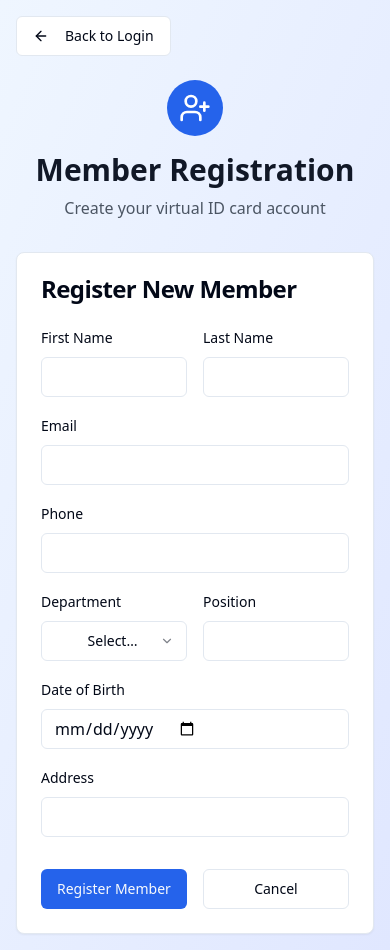
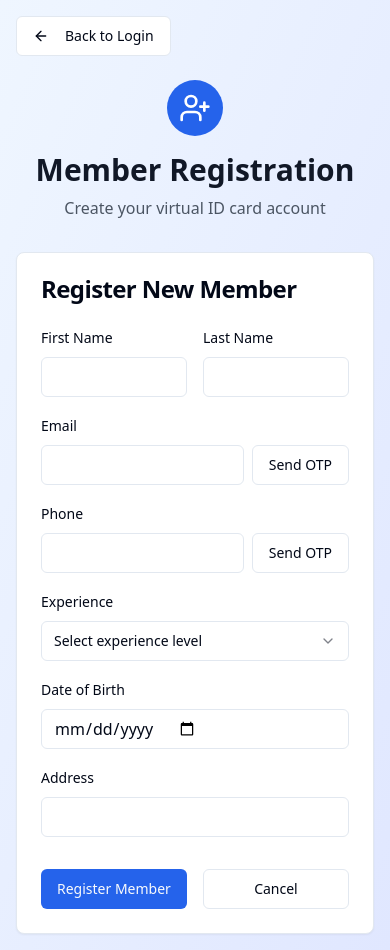
Before and after one commit to derek923563/virtual-id-nexus, a React (Vite) app: page / in a window 390 px wide. Both pictures are taken after a click on the button "Register as Member". Built offline with nearby package versions, Linux system fonts and the light colour scheme.

Commit message:
Refactor: Implement OTP verification and experience field
- Added OTP verification for email and phone during registration.
- Removed department and position fields.
- Added experience field with a dropdown menu.

```diff
--- a/src/components/MemberRegistrationForm.tsx
+++ b/src/components/MemberRegistrationForm.tsx
@@ -7,6 +7,7 @@ import { Input } from '@/components/ui/input';
 import { Label } from '@/components/ui/label';
 import { Select, SelectContent, SelectItem, SelectTrigger, SelectValue } from '@/components/ui/select';
 import { Card, CardContent, CardHeader, CardTitle } from '@/components/ui/card';
+import { InputOTP, InputOTPGroup, InputOTPSlot } from '@/components/ui/input-otp';
 import { toast } from '@/hooks/use-toast';
 
 interface MemberRegistrationFormProps {
@@ -25,15 +26,111 @@ const MemberRegistrationForm: React.FC<MemberRegistrationFormProps> = ({
     lastName: member?.lastName || '',
     email: member?.email || '',
     phone: member?.phone || '',
-    department: member?.department || '',
-    position: member?.position || '',
+    experience: member?.experience || '',
     dateOfBirth: member?.dateOfBirth || '',
     address: member?.address || '',
     status: member?.status || 'active'
   });
 
+  const [emailOtp, setEmailOtp] = useState('');
+  const [phoneOtp, setPhoneOtp] = useState('');
+  const [emailVerified, setEmailVerified] = useState(!!member);
+  const [phoneVerified, setPhoneVerified] = useState(!!member);
+  const [emailOtpSent, setEmailOtpSent] = useState(false);
+  const [phoneOtpSent, setPhoneOtpSent] = useState(false);
+
+  const sendEmailOtp = () => {
+    if (!formData.email) {
+      toast({
+        title: "Error",
+        description: "Please enter your email first.",
+        variant: "destructive"
+      });
+      return;
+    }
+
+    // Simulate sending OTP
+    console.log('Sending email OTP to:', formData.email);
+    setEmailOtpSent(true);
+    toast({
+      title: "OTP Sent",
+      description: "Please check your email for the verification code.",
+    });
+  };
+
+  const sendPhoneOtp = () => {
+    if (!formData.phone) {
+      toast({
+        title: "Error",
+        description: "Please enter your phone number first.",
+        variant: "destructive"
+      });
+      return;
+    }
+
+    // Simulate sending OTP
+    console.log('Sending phone OTP to:', formData.phone);
+    setPhoneOtpSent(true);
+    toast({
+      title: "OTP Sent",
+      description: "Please check your phone for the verification code.",
+    });
+  };
+
+  const verifyEmailOtp = () => {
+    // Simulate OTP verification (in real app, this would call an API)
+    if (emailOtp === '123456') {
+      setEmailVerified(true);
+      toast({
+        title: "Email Verified",
+        description: "Your email has been successfully verified.",
+      });
+    } else {
+      toast({
+        title: "Invalid OTP",
+        description: "Please enter the correct OTP.",
+        variant: "destructive"
+      });
+    }
+  };
+
+  const verifyPhoneOtp = () => {
+    // Simulate OTP verification (in real app, this would call an API)
+    if (phoneOtp === '123456') {
+      setPhoneVerified(true);
+      toast({
+        title: "Phone Verified",
+        description: "Your phone number has been successfully verified.",
+      });
+    } else {
+      toast({
+        title: "Invalid OTP",
+        description: "Please enter the correct OTP.",
+        variant: "destructive"
+      });
+    }
+  };
+
   const handleSubmit = (e: React.FormEvent) => {
     e.preventDefault();
+
+    if (!emailVerified) {
+      toast({
+        title: "Email Not Verified",
+        description: "Please verify your email before submitting.",
+        variant: "destructive"
+      });
+      return;
+    }
+
+    if (!phoneVerified) {
+      toast({
+        title: "Phone Not Verified",
+        description: "Please verify your phone number before submitting.",
+        variant: "destructive"
+      });
+      return;
+    }
 
     const newMember: Member = {
       id: member?.id || Date.now().toString(),
@@ -83,53 +180,123 @@ const MemberRegistrationForm: React.FC<MemberRegistrationFormProps> = ({
             </div>
           </div>
 
+          {/* Email Verification */}
           <div className="space-y-2">
             <Label htmlFor="email">Email</Label>
+            <div className="flex gap-2">
               <Input
                 id="email"
                 type="email"
                 value={formData.email}
                 onChange={(e) => handleChange('email', e.target.value)}
                 required
+                disabled={emailVerified}
+                className={emailVerified ? 'bg-green-50 border-green-300' : ''}
               />
+              {!emailVerified && (
+                <Button
+                  type="button"
+                  variant="outline"
+                  onClick={sendEmailOtp}
+                  disabled={emailOtpSent}
+                >
+                  {emailOtpSent ? 'OTP Sent' : 'Send OTP'}
+                </Button>
+              )}
             </div>
 
+            {emailOtpSent && !emailVerified && (
+              <div className="space-y-2">
+                <Label>Enter Email OTP (Demo: use 123456)</Label>
+                <div className="flex gap-2 items-center">
+                  <InputOTP maxLength={6} value={emailOtp} onChange={setEmailOtp}>
+                    <InputOTPGroup>
+                      <InputOTPSlot index={0} />
+                      <InputOTPSlot index={1} />
+                      <InputOTPSlot index={2} />
+                      <InputOTPSlot index={3} />
+                      <InputOTPSlot index={4} />
+                      <InputOTPSlot index={5} />
+                    </InputOTPGroup>
+                  </InputOTP>
+                  <Button type="button" onClick={verifyEmailOtp} size="sm">
+                    Verify
+                  </Button>
+                </div>
+              </div>
+            )}
+
+            {emailVerified && (
+              <p className="text-sm text-green-600">✓ Email verified</p>
+            )}
+          </div>
+
+          {/* Phone Verification */}
           <div className="space-y-2">
             <Label htmlFor="phone">Phone</Label>
+            <div className="flex gap-2">
               <Input
                 id="phone"
                 value={formData.phone}
                 onChange={(e) => handleChange('phone', e.target.value)}
                 required
+                disabled={phoneVerified}
+                className={phoneVerified ? 'bg-green-50 border-green-300' : ''}
               />
+              {!phoneVerified && (
+                <Button
+                  type="button"
+                  variant="outline"
+                  onClick={sendPhoneOtp}
+                  disabled={phoneOtpSent}
+                >
+                  {phoneOtpSent ? 'OTP Sent' : 'Send OTP'}
+                </Button>
+              )}
             </div>
 
-          <div className="grid grid-cols-2 gap-4">
+            {phoneOtpSent && !phoneVerified && (
               <div className="space-y-2">
-              <Label htmlFor="department">Department</Label>
-              <Select value={formData.department} onValueChange={(value) => handleChange('department', value)}>
+                <Label>Enter Phone OTP (Demo: use 123456)</Label>
+                <div className="flex gap-2 items-center">
+                  <InputOTP maxLength={6} value={phoneOtp} onChange={setPhoneOtp}>
+                    <InputOTPGroup>
+                      <InputOTPSlot index={0} />
+                      <InputOTPSlot index={1} />
+                      <InputOTPSlot index={2} />
+                      <InputOTPSlot index={3} />
+                      <InputOTPSlot index={4} />
+                      <InputOTPSlot index={5} />
+                    </InputOTPGroup>
+                  </InputOTP>
+                  <Button type="button" onClick={verifyPhoneOtp} size="sm">
+                    Verify
+                  </Button>
+                </div>
+              </div>
+            )}
+
+            {phoneVerified && (
+              <p className="text-sm text-green-600">✓ Phone verified</p>
+            )}
+          </div>
+
+          {/* Experience Dropdown */}
+          <div className="space-y-2">
+            <Label htmlFor="experience">Experience</Label>
+            <Select value={formData.experience} onValueChange={(value) => handleChange('experience', value)}>
               <SelectTrigger>
-                  <SelectValue placeholder="Select department" />
+                <SelectValue placeholder="Select experience level" />
               </SelectTrigger>
               <SelectContent>
-                  <SelectItem value="IT">Information Technology</SelectItem>
-                  <SelectItem value="HR">Human Resources</SelectItem>
-                  <SelectItem value="Finance">Finance</SelectItem>
-                  <SelectItem value="Marketing">Marketing</SelectItem>
-                  <SelectItem value="Operations">Operations</SelectItem>
-                  <SelectItem value="Sales">Sales</SelectItem>
+                <SelectItem value="0-1">0-1 years</SelectItem>
+                <SelectItem value="1-2">1-2 years</SelectItem>
+                <SelectItem value="2-3">2-3 years</SelectItem>
+                <SelectItem value="3-5">3-5 years</SelectItem>
+                <SelectItem value="5-10">5-10 years</SelectItem>
+                <SelectItem value="10+">10+ years</SelectItem>
               </SelectContent>
             </Select>
-            </div>
-            <div className="space-y-2">
-              <Label htmlFor="position">Position</Label>
-              <Input
-                id="position"
-                value={formData.position}
-                onChange={(e) => handleChange('position', e.target.value)}
-                required
-              />
-            </div>
           </div>
 
           <div className="space-y-2">
--- a/src/types/index.ts
+++ b/src/types/index.ts
@@ -1,4 +1,3 @@
-
 export interface Member {
   id: string;
   uniqueId: string;
@@ -6,8 +5,7 @@ export interface Member {
   lastName: string;
   email: string;
   phone: string;
-  department: string;
-  position: string;
+  experience: string;
   dateOfBirth: string;
   address: string;
   profileImage?: string;
```
Lines whose indentation alone changed are shown as unchanged.
